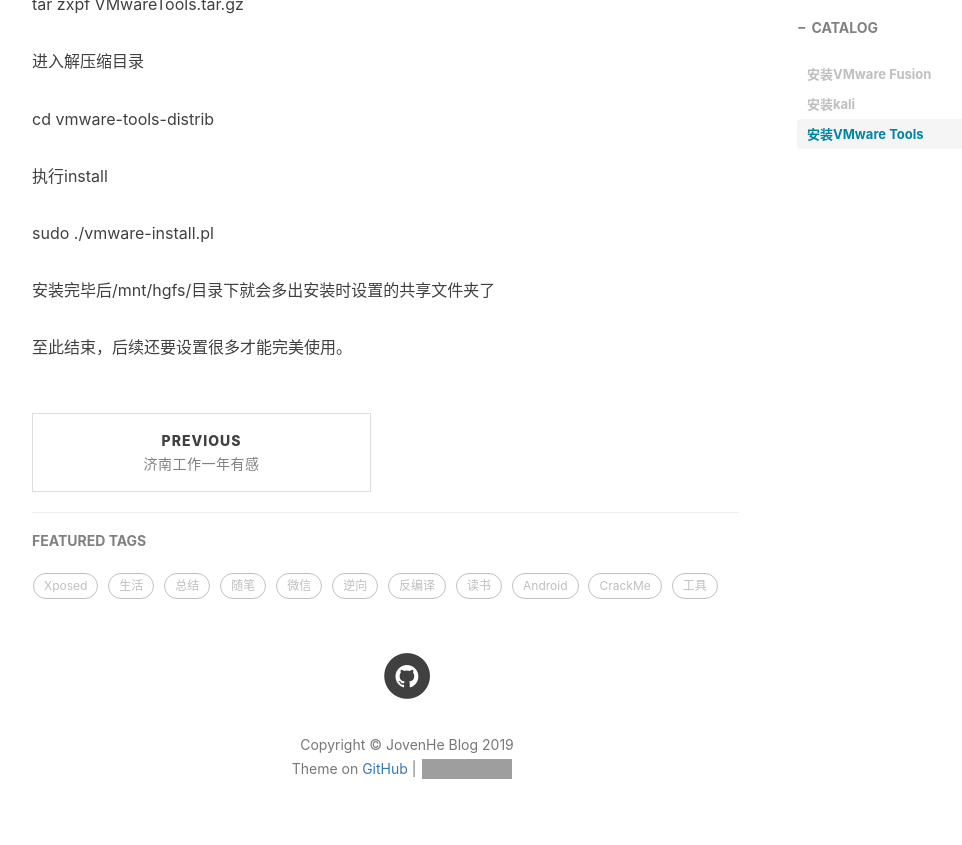
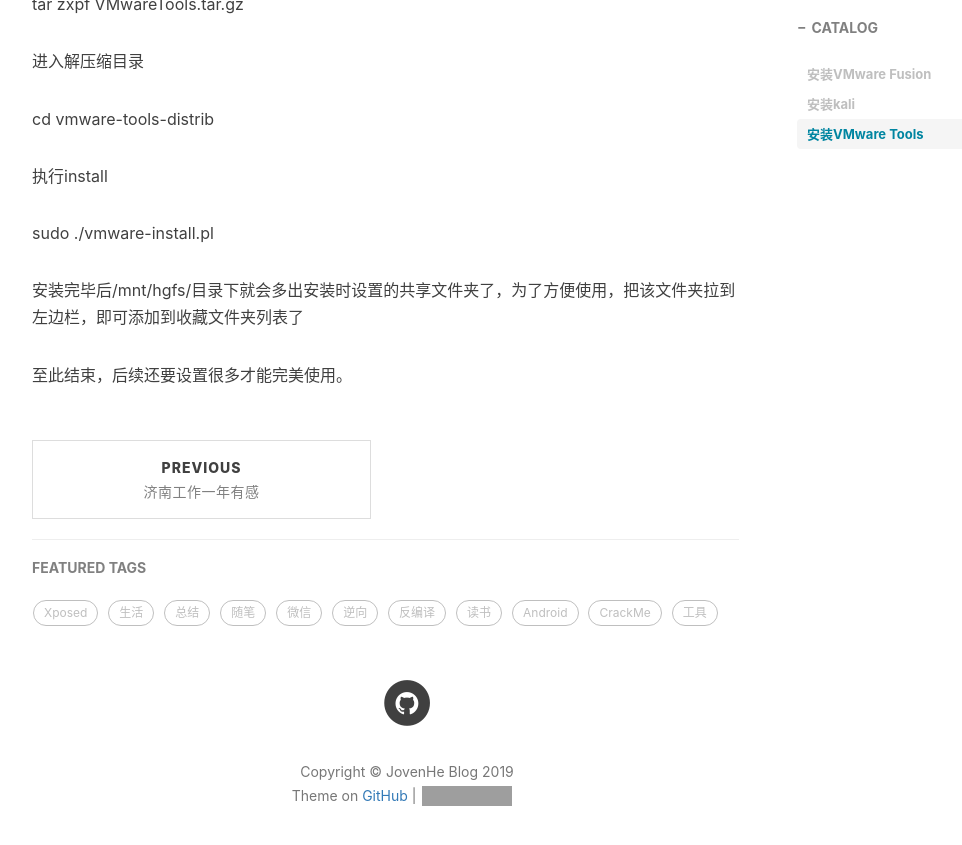
Before and after one commit to hjw45611/blog, a Jekyll site: the page built from _posts/2019-07-30-Mac安装Kali记录.md, in a window 1280 px wide and 900 px high, scrolled down 1657 px. Shown: the top 845 px of the window, without its empty margins (233-1195 px from the left). Built offline with Jekyll 4.4.1, drawn with Linux system fonts in a browser that asks for light colours; nearby versions of some CDN libraries; comment, search, counter and statistics services are not loaded; grey boxes are pictures that could not be loaded.

Commit message:
修改kali图

```diff
--- a/_posts/2019-07-30-Mac安装Kali记录.md
+++ b/_posts/2019-07-30-Mac安装Kali记录.md
@@ -53,6 +53,6 @@ cd vmware-tools-distrib
 
 sudo ./vmware-install.pl
 
-安装完毕后/mnt/hgfs/目录下就会多出安装时设置的共享文件夹了
+安装完毕后/mnt/hgfs/目录下就会多出安装时设置的共享文件夹了，为了方便使用，把该文件夹拉到左边栏，即可添加到收藏文件夹列表了
 
 至此结束，后续还要设置很多才能完美使用。
```
Also changed, not shown: 1 other file.
